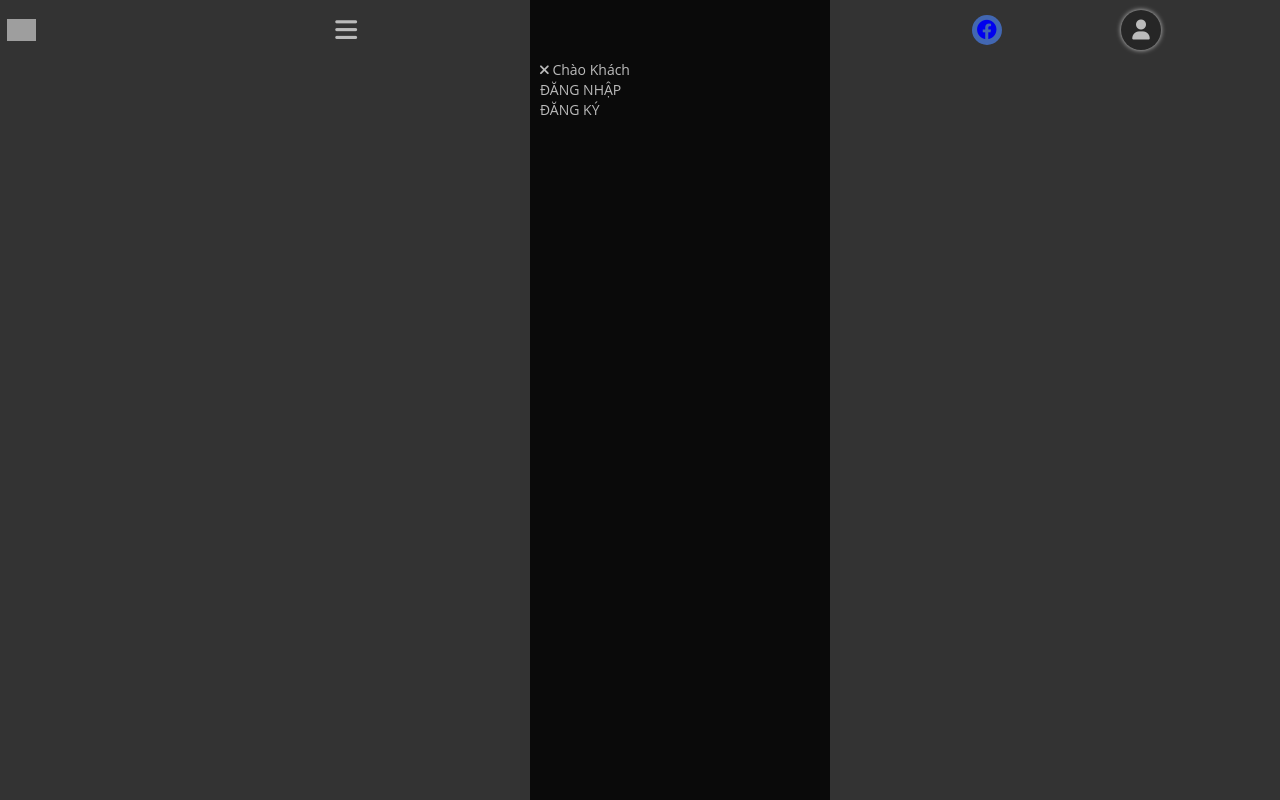
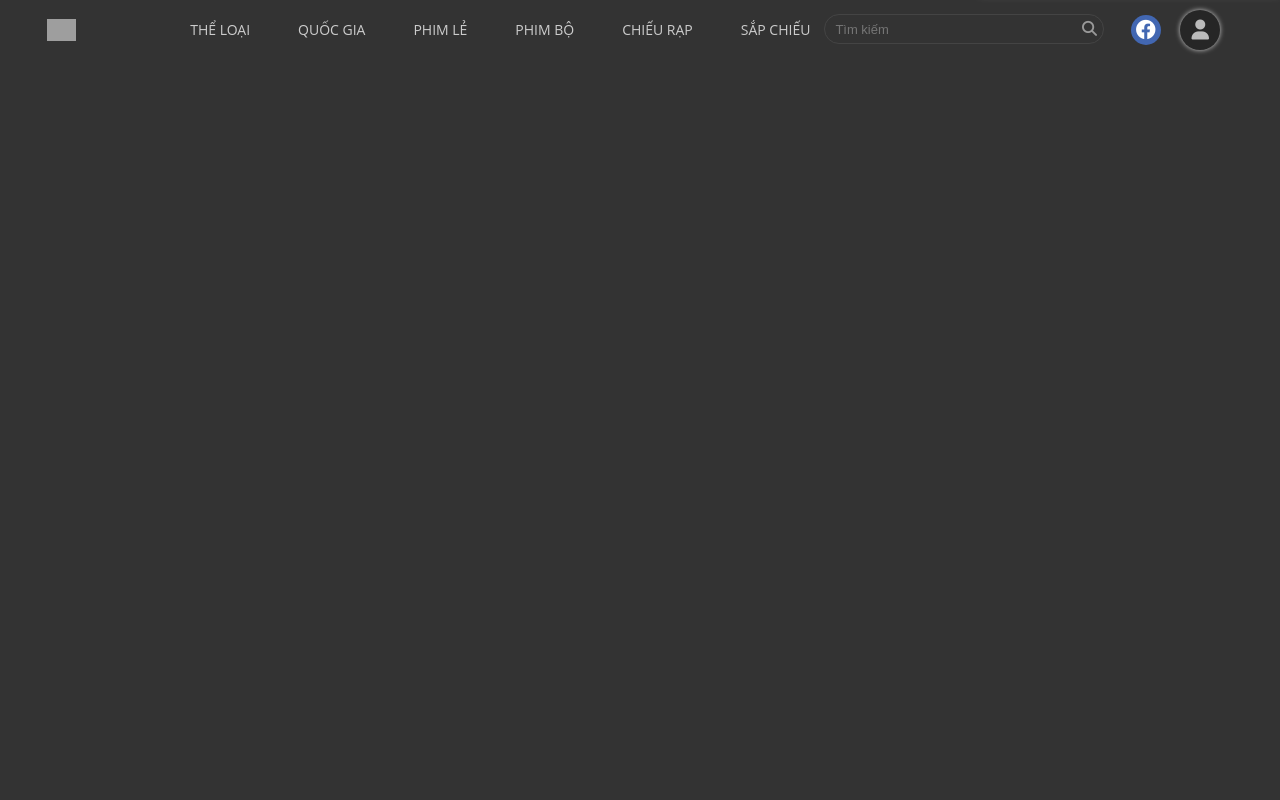
Before and after one commit to nguyenbaduy0082/fim1080, a plain HTML site: page index.html in a window 1280 px wide. Drawn offline with Linux system fonts and the light colour scheme; grey boxes are pictures that could not be loaded.

Commit message:
update media header taplet, pc

```diff
--- a/index.html
+++ b/index.html
@@ -17,6 +17,22 @@
     <div class="header-grid">
       <div class="header-logo">
         <a href=""><img src="https://fim1080.com/assets/img/phim1080.png" alt="phim1080"></a>
+      </div>
+      <div class="header-pc-left">
+        <div class="header-pc-menu">
+            <li><a href="">THỂ LOẠI</a></li>
+            <li><a href="">QUỐC GIA</a></li>
+            <li><a href="">PHIM LẺ</a></li>
+            <li><a href="">PHIM BỘ</a></li>
+            <li><a href="">CHIẾU RẠP</a></li>
+            <li><a href="">SẮP CHIẾU</a></li>
+        </div>
+        <div class="header-pc-search">
+          <div class="header-mobile-search">
+            <input type="text" placeholder="Tìm kiếm">
+            <i class="fa-solid fa-magnifying-glass"></i>
+          </div>
+        </div>
       </div>
       <div class="header-menu">
         <label class="header-mobile-input" for="header-mobile-menu-input">
@@ -76,7 +92,10 @@
           <label for="header-mobile-login-input" class="mobile-login-close">
             <i class="fa-solid fa-xmark"></i>
           </label>
+          <div class="header-mobile-user-top">
+            <div class="header-mobile-user-welcome">
               <span>Chào Khách</span>
+            </div>
             <div class="header-mobile-user-login">
               <span>ĐĂNG NHẬP</span>
             </div>
@@ -87,6 +106,8 @@
         </div>
       </div>
     </div>
+  </div>
+
 </body>
 
 </html>
--- a/main.css
+++ b/main.css
@@ -16,7 +16,6 @@ body {
 }
 
 .header-logo {
-  float: left;
   height: 60px;
   padding: 10px 0;
 }
@@ -40,6 +39,7 @@ body {
 .header-mobile {
   position: fixed;
   background: rgba(0, 0, 0, .8);
+  box-shadow: 0 0 10px #999;
   padding: 60px 10px 10px;
   top: 0;
   left: 0;
@@ -127,7 +127,6 @@ body {
 .header-mobile-link {
   text-decoration: none;
   color: rgb(2, 133, 181);
-  background-color: transparent;
 }
 
 .header-mobile-list>li>i {
@@ -157,8 +156,6 @@ body {
 .header-user-fb a {
   height: 100%;
   width: 100%;
-}
-.header-user-fb > i {
   color: #fff;
 }
 
@@ -176,14 +173,109 @@ body {
 .header-mobile-user {
   position: fixed;
   background: rgba(0, 0, 0, .8);
+  box-shadow: 0 0 10px #999;
+  right: 0;
   padding: 60px 10px 10px;
   top: 0;
   right: 0;
   bottom: 0;
   width: 300px;
-  transform: translateX(-150%);
+  transform: translateY(-101%);
 }
 
 .header-user-input:checked ~ .header-mobile-user {
-  transform: translateX(0%)
+  transform: translateY(0%)
 }
+
+.mobile-login-close {
+  font-size: 20px;
+  position: fixed;
+  left: 1rem;
+  top: 10px;
+  opacity: 0.5;
+}
+.header-mobile-user-top {
+  height: 120px;
+  padding: 10px;
+  position: relative;
+}
+.header-mobile-user-welcome {
+  position: absolute;
+  top: 10px;
+}
+.header-mobile-user-login {
+  position: absolute;
+  top: 50px;
+}
+.header-mobile-user-register {
+  position: absolute;
+  top: 50px;
+  left: 8em;
+}
+/* Tablet */
+@media only screen and (min-width:740px) and (max-width:1023px) {
+  .header-grid {
+    display: block;
+  }
+  .header-logo {
+    float: left ;
+    height: 60px;
+    padding: 10px 0;
+  }
+  .header-menu {
+    float: left;
+    cursor: pointer;
+    font-size: 25px;
+    height: 40px;
+    line-height: 40px;
+    margin-left: 10px;
+    margin-top: 9px;
+    text-align: center;
+    width: 40px;
+  }
+  .header-user {
+    float: right;
+    height: 60px;
+    margin-top: 9px;
+  }
+}
+/* PC */
+@media only screen and (min-width:1024px) {
+  .header {
+    max-width: 1200px;
+    margin: 0 auto;
+  }
+  .header-grid {
+    width: 100%;
+    grid-template-columns: 10% 80% 10%;
+  }
+  .header-menu {
+    display: none;
+  }
+  .header-pc-left {
+    float: left;
+    width: 100%;
+    position: relative;
+  }
+  .header-pc-menu {
+    width: 70%;
+    display: flex;
+    justify-content: space-around;
+    align-items: center;
+  }
+  .header-pc-menu > li {
+    list-style: none;
+  }
+  .header-pc-menu a {
+    text-decoration: none;
+    text-transform: uppercase;
+    color: #ccc;
+  }
+  .header-pc-search {
+    width: 30%;
+    margin-top: -30px;
+    position: absolute;
+    top: 4px;
+    right: 10px;
+  }
+}
```
Lines whose indentation alone changed are shown as unchanged.
